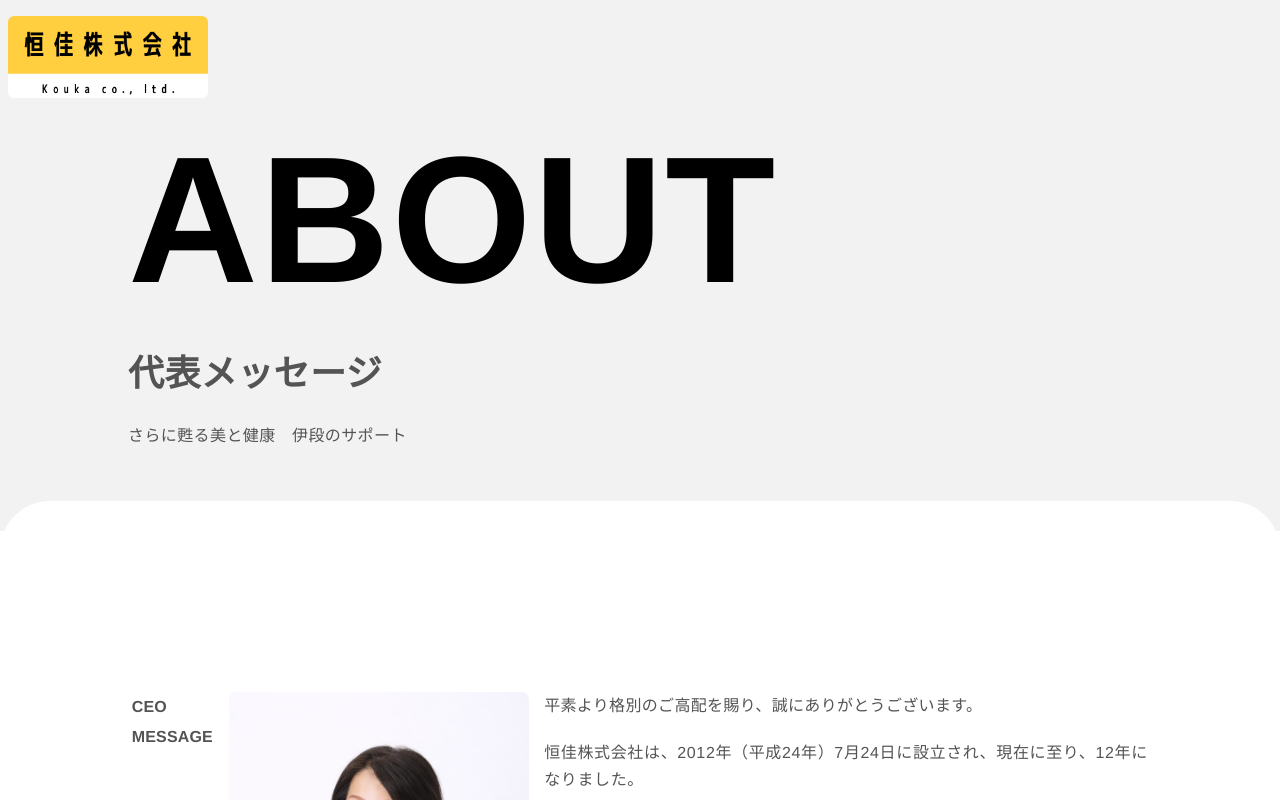
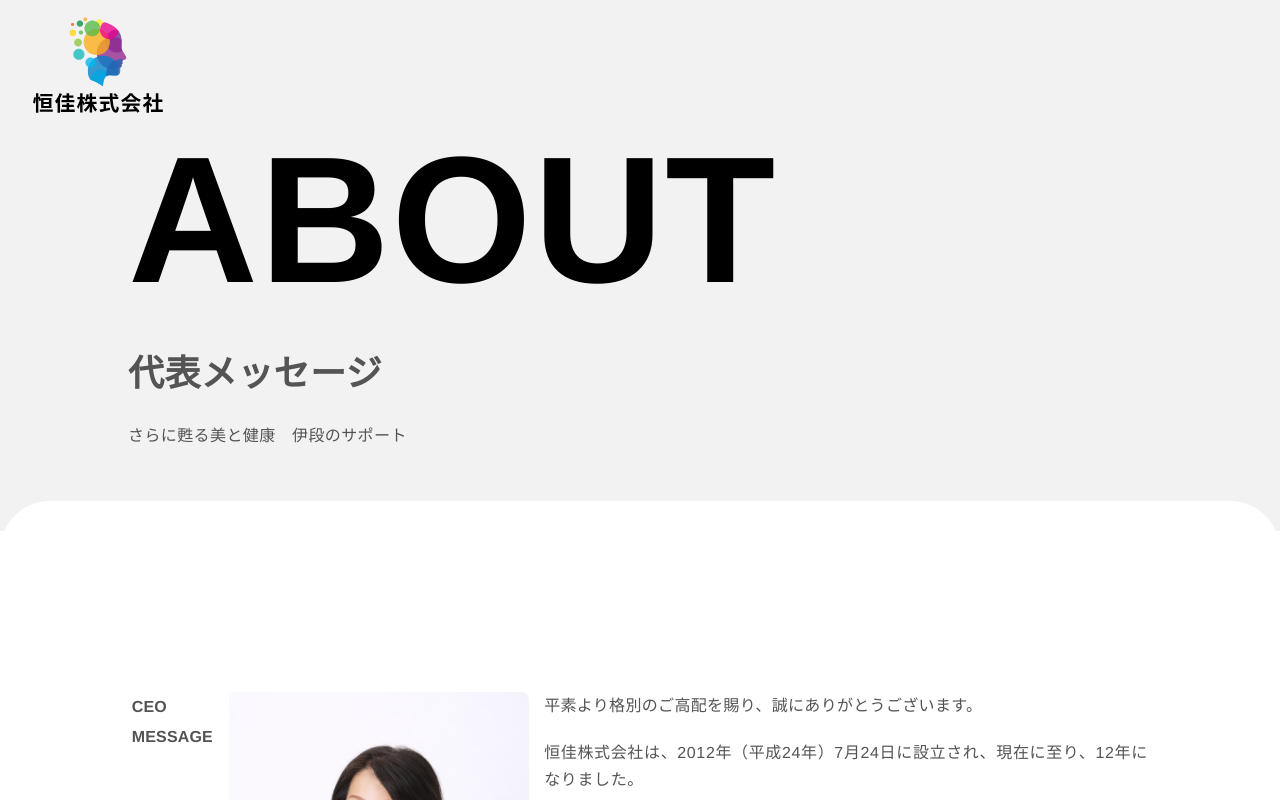
Before and after one commit to ppppppsmash/pj_kk, a Next.js app: page /about in a window 1280 px wide. Shown: the top 800 px of the page. Built offline with nearby package versions, Linux system fonts and the light colour scheme.

Commit message:
feat: new logo svg icon

```diff
--- a/components/Header.tsx
+++ b/components/Header.tsx
@@ -73,7 +73,7 @@ export function Header() {
   return (
     <div className="relative">
       <div className="absolute bg-transparent z-40 top-0 left-0 w-full h-[90px] sm:h-[80px]">
-        <div className="flex items-center justify-between px-2 w-full mx-auto pt-2 sm:pt-4">
+        <div className="flex items-start justify-between px-2 w-full mx-auto pt-2 sm:pt-4">
           <Logo />
 
           <NavigationMenu className="sm:flex hidden animate-fade-in-bottom duration-500 delay-300">
--- a/components/Logo.tsx
+++ b/components/Logo.tsx
@@ -8,13 +8,13 @@ interface Style {
 export function Logo({ style }: Style ) {
   return (
     <div className={cn(
-      "w-[130px] sm:w-[200px]",
+      "w-[120px] sm:w-[180px]",
       style
     )}>
       <Link href="/">
         <img
           className="w-full rounded-md"
-          src="/images/logo.png"
+          src="/images/logo.svg"
         />
       </Link>
     </div>
```
Also changed, not shown: public/images/logo.png (deleted), public/images/logo.svg (added).
